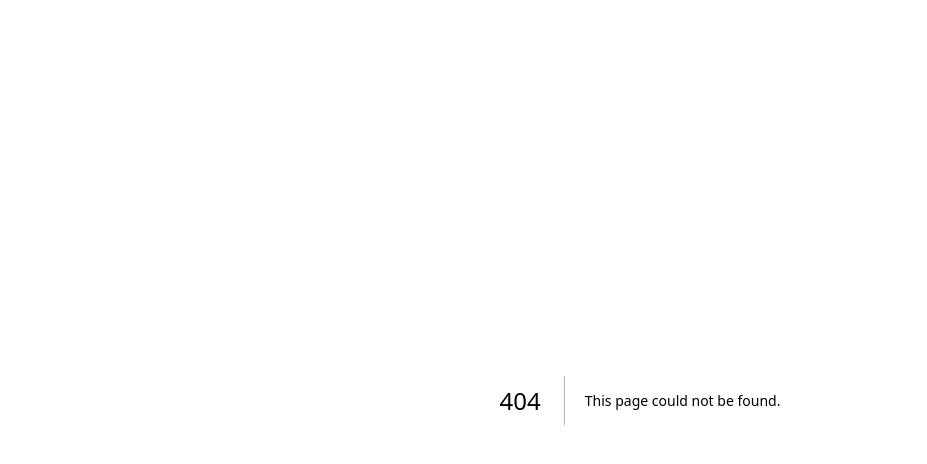
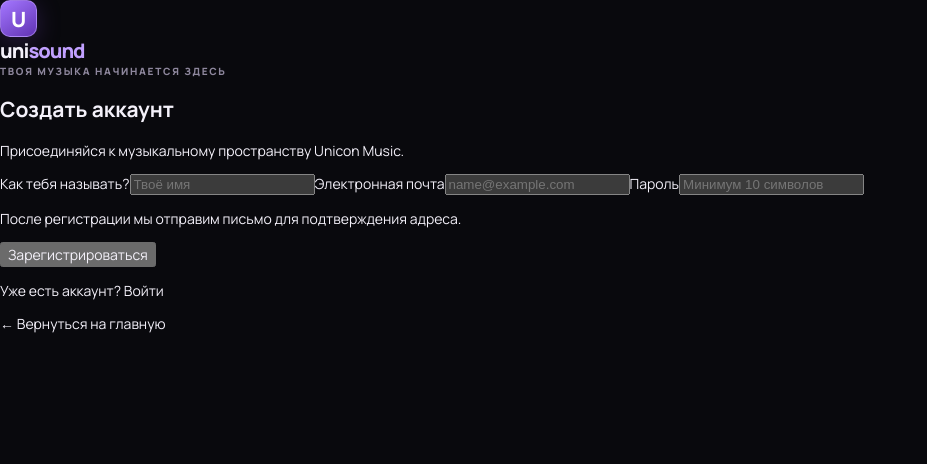
Before and after one commit to Unicon-glitch/uni-sound, a Next.js app: page /register in a window 1280 px wide. Before the commit this address had no page. Shown: the top 464 px of the page, without its empty margins (0-927 px from the left). Built offline with nearby package versions, Linux system fonts and the light colour scheme.

Commit message:
ui: add Supabase registration page

```diff
--- /dev/null
+++ b/src/app/register/page.tsx
@@ -0,0 +1,52 @@
+import Link from "next/link";
+import { signUp } from "@/lib/auth/actions";
+
+const errors: Record<string, string> = {
+  "invalid-email": "Проверь адрес электронной почты.",
+  "weak-password": "Пароль должен содержать не менее 10 символов.",
+  "invalid-name": "Имя должно содержать от 2 до 40 символов.",
+  "signup-failed": "Не удалось создать аккаунт. Возможно, адрес уже зарегистрирован.",
+};
+
+export default async function RegisterPage({
+  searchParams,
+}: {
+  searchParams: Promise<{ error?: string }>;
+}) {
+  const params = await searchParams;
+
+  return (
+    <main className="auth-page">
+      <section className="auth-card">
+        <Link className="auth-brand" href="/">
+          <span className="brand-mark">U</span>
+          <span className="brand-name">uni<span>sound</span></span>
+        </Link>
+
+        <div className="eyebrow muted">ТВОЯ МУЗЫКА НАЧИНАЕТСЯ ЗДЕСЬ</div>
+        <h1>Создать аккаунт</h1>
+        <p className="auth-description">Присоединяйся к музыкальному пространству Unicon Music.</p>
+
+        {params.error && (
+          <div className="form-message error" role="alert">
+            {errors[params.error] ?? "Проверь данные и попробуй ещё раз."}
+          </div>
+        )}
+
+        <form action={signUp} className="auth-form">
+          <label htmlFor="displayName">Как тебя называть?</label>
+          <input id="displayName" name="displayName" type="text" minLength={2} maxLength={40} autoComplete="nickname" placeholder="Твоё имя" required />
+          <label htmlFor="email">Электронная почта</label>
+          <input id="email" name="email" type="email" autoComplete="email" placeholder="name@example.com" required />
+          <label htmlFor="password">Пароль</label>
+          <input id="password" name="password" type="password" minLength={10} autoComplete="new-password" placeholder="Минимум 10 символов" required />
+          <p className="field-hint">После регистрации мы отправим письмо для подтверждения адреса.</p>
+          <button className="primary-button" type="submit">Зарегистрироваться</button>
+        </form>
+
+        <p className="auth-switch">Уже есть аккаунт? <Link href="/login">Войти</Link></p>
+        <Link className="back-link" href="/">← Вернуться на главную</Link>
+      </section>
+    </main>
+  );
+}
```
